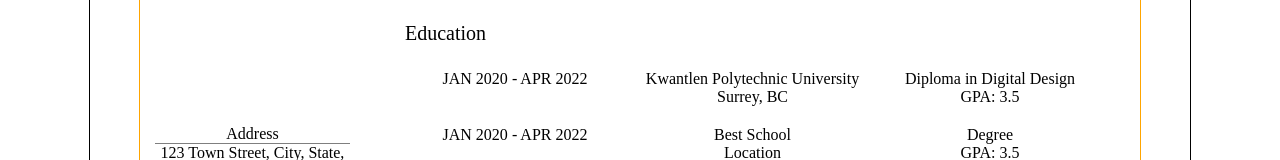
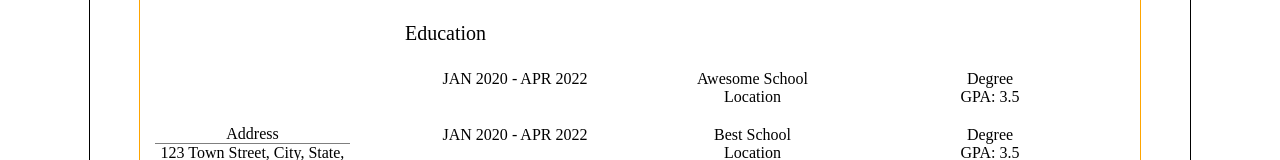
Before and after one commit to jonro2955/odin_javascript_8_cv_application, a React (Create React App) app: page / in a window 1280 px wide. Shown: the part 350-510 px from the top of the page. Built offline with nearby package versions, Linux system fonts and the light colour scheme.

Commit message:
Adjust Education component default state values

```diff
--- a/src/components/level-3-Resume/Education.js
+++ b/src/components/level-3-Resume/Education.js
@@ -20,9 +20,9 @@ class Education extends Component {
       schoolsList: [
         {
           id: uniqid(),
-          school: 'Kwantlen Polytechnic University',
-          location: 'Surrey, BC',
-          degree: 'Diploma in Digital Design',
+          school: 'Awesome School',
+          location: 'Location',
+          degree: 'Degree',
           gpa: '3.5',
           start: 'JAN 2020',
           end: 'APR 2022',
```
